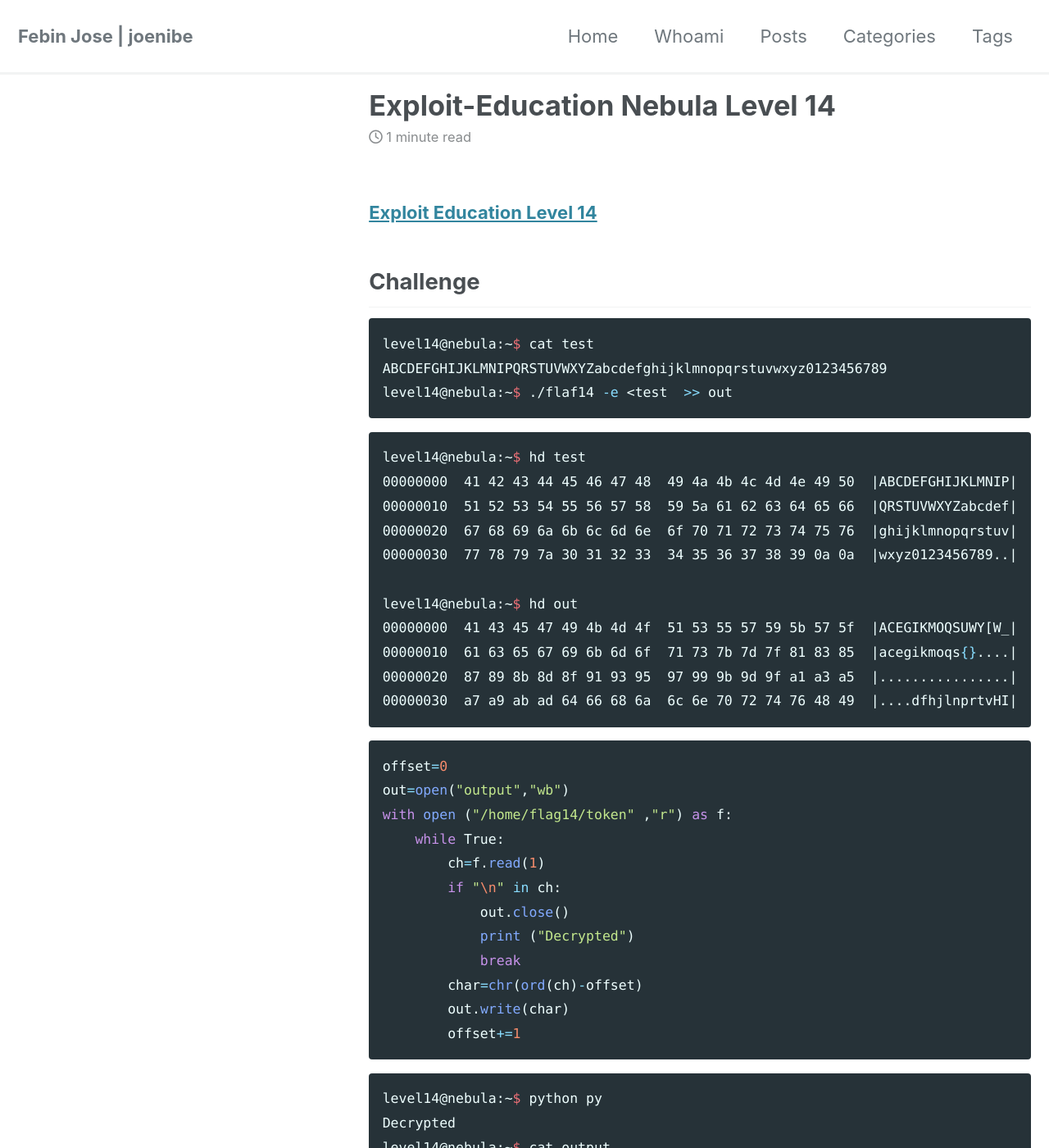
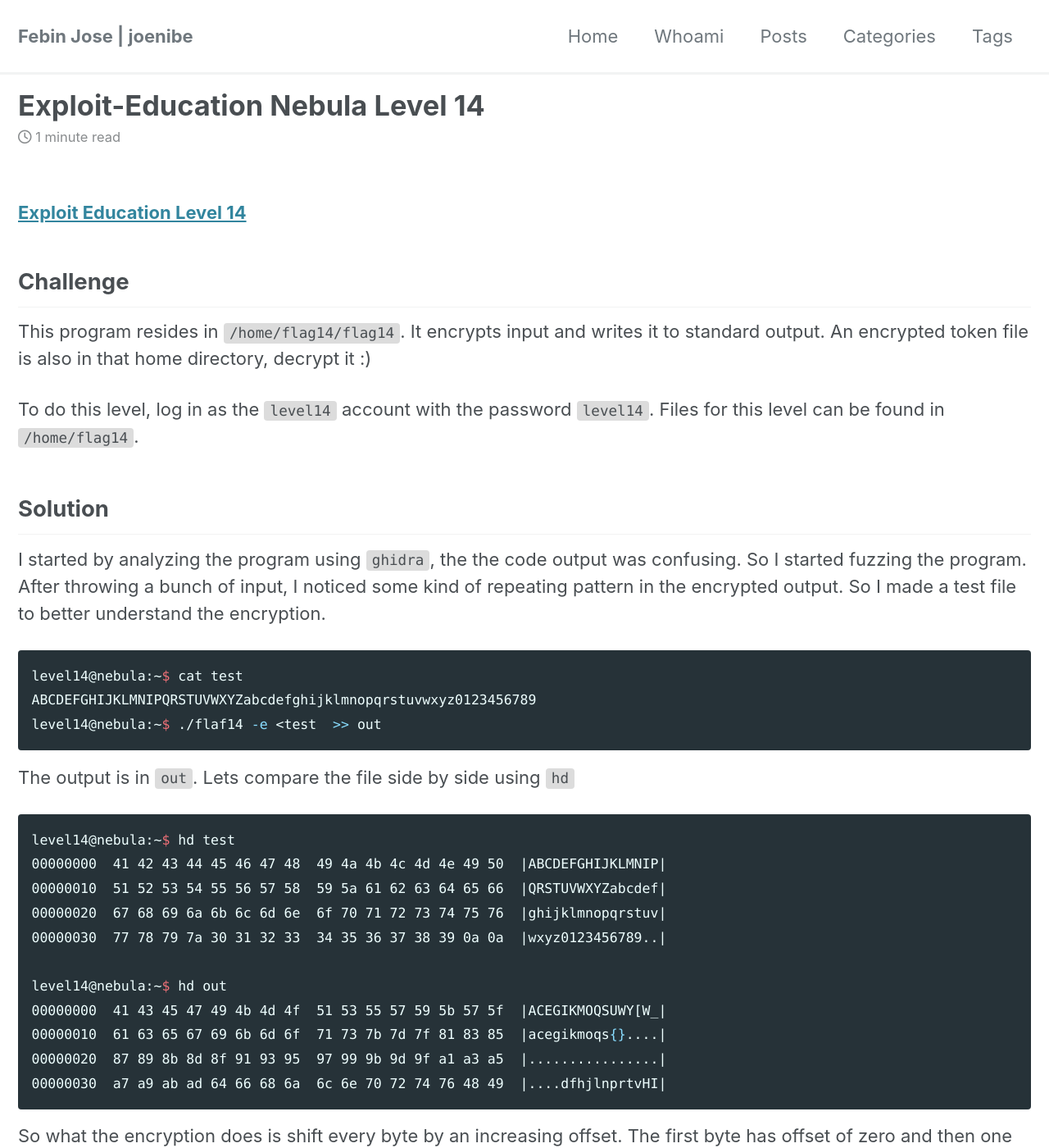
Before and after one commit to JoeNibe/JoeNibe.github.io, a Jekyll site: the page built from _posts/nebula/2019-08-20-level14.md, in a window 1280 px wide and 1400 px high. Shown: the whole window at 82% size. Built offline with Jekyll 4.4.1, drawn with Linux system fonts in a browser that asks for light colours; cached includes are drawn as plain includes; nearby versions of some CDN libraries; some of the changed text lies outside the part shown.

Commit message:
Update 2019-08-20-level14.md

````diff
--- a/_posts/nebula/2019-08-20-level14.md
+++ b/_posts/nebula/2019-08-20-level14.md
@@ -9,11 +9,19 @@
 ### [Exploit Education Level 14](https://exploit.education/nebula/level-14/)
 
 ## Challenge
+This program resides in `/home/flag14/flag14`. It encrypts input and writes it to standard output. An encrypted token file is also in that home directory, decrypt it :)
+
+To do this level, log in as the `level14` account with the password `level14`. Files for this level can be found in `/home/flag14`.
+## Solution
+I started by analyzing the program using `ghidra`, the the code output was confusing. So I started fuzzing the program.
+After throwing a bunch of input, I noticed some kind of repeating pattern in the encrypted output. So I made
+a test file to better understand the encryption.
 ```bash
 level14@nebula:~$ cat test
 ABCDEFGHIJKLMNIPQRSTUVWXYZabcdefghijklmnopqrstuvwxyz0123456789
 level14@nebula:~$ ./flaf14 -e <test  >> out
 ```
+The output is in `out`. Lets compare the file side by side using `hd`
 ```bash
 level14@nebula:~$ hd test
 00000000  41 42 43 44 45 46 47 48  49 4a 4b 4c 4d 4e 49 50  |ABCDEFGHIJKLMNIP|
@@ -27,8 +35,9 @@
 00000020  87 89 8b 8d 8f 91 93 95  97 99 9b 9d 9f a1 a3 a5  |................|
 00000030  a7 a9 ab ad 64 66 68 6a  6c 6e 70 72 74 76 48 49  |....dfhjlnprtvHI|
 ```
-
-
+So what the encryption does is shift every byte by an increasing offset. The first byte has offset of zero and
+then one and increasing by one. Thats a crappy encryption and pretty easy to crack.
+I wrote a simple python script to decrypt the `token` file.
 ```python
 offset=0
 out=open("output","wb")
@@ -43,7 +52,7 @@
         out.write(char)
         offset+=1
 ```
-
+Lets try running it.
 ```bash
 level14@nebula:~$ python py
 Decrypted
````
